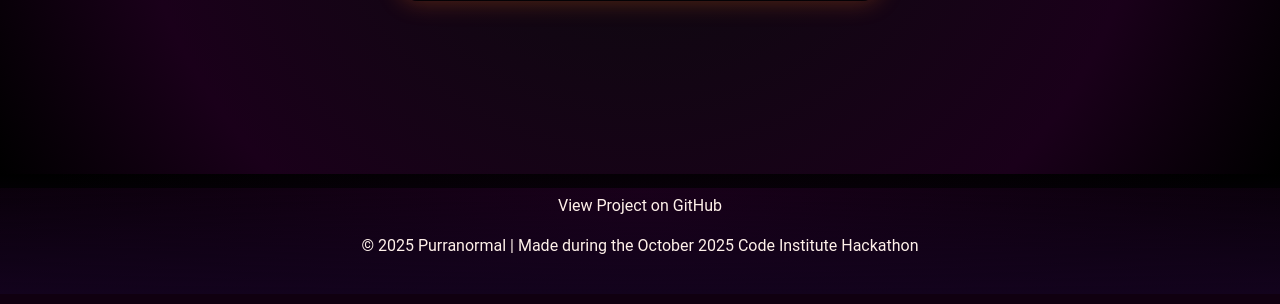
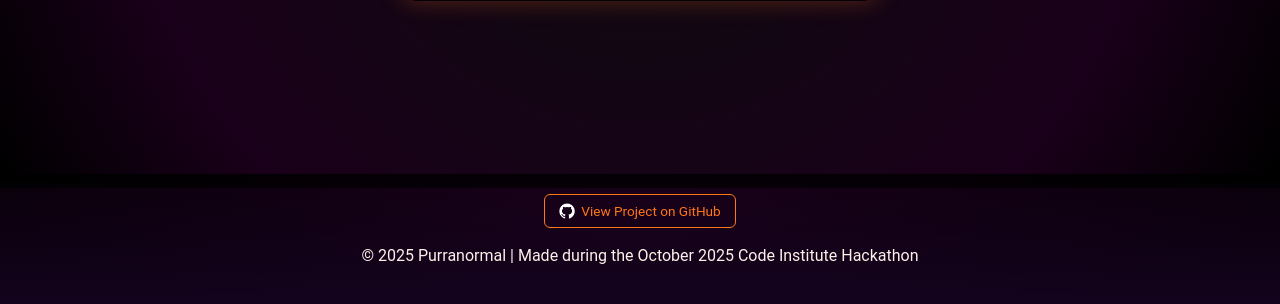
Before and after one commit to hannahro15/CI-Halloween-Hackathon-25, a Django app: page /accounts/password/reset/ in a window 1280 px wide. Shown: the part 612-916 px from the top of the page. Run offline with Django 4.2, Linux system fonts and the light colour scheme.

Commit message:
Update footer

```diff
--- a/static/css/styles.css
+++ b/static/css/styles.css
@@ -59,7 +59,7 @@ footer {
   width: 100%;
 }
 
-footer a {
+/* footer a {
   color: #fff1ea;
   text-decoration: none;
   transition: color 0.3s;
@@ -68,9 +68,37 @@ footer a {
 footer a:hover {
     text-decoration: underline;
     opacity: 0.9;
-}
+} */
 
 .footer-container {
   max-width: 1000px;
   margin: 0 auto;
 }
+
+.btn-github {
+  display: inline-flex;
+  align-items: center;
+  justify-content: center;
+  gap: 6px;
+  padding: 6px 14px;
+  font-size: 0.85rem;
+  border: 1px solid #ff7518;
+  color: #ff7518;
+  border-radius: 6px;
+  background-color: transparent;
+  transition: all 0.3s ease-in-out;
+  text-decoration: none;
+}
+
+.btn-github:hover {
+  background-color: #ff7518;
+  color: #000;
+  box-shadow: 0 0 12px #ff7518;
+  transform: scale(1.05);
+}
+
+.github-icon {
+  width: 16px;
+  height: 16px;
+  filter: brightness(0) invert(1);
+}
--- a/templates/footer.html
+++ b/templates/footer.html
@@ -2,7 +2,10 @@
 <footer>
     <div class="footer-container">
         <p>
-            <a href="https://github.com/hannahro15/CI-Halloween-Hackathon-25", target="_blank">
+            <a href="https://github.com/hannahro15/CI-Halloween-Hackathon-25",
+            target="_blank"
+            class = "btn-github">
+            <img src="{% static 'images/github-mark.png' %}" alt="GitHub Icon" class="github-icon">
                 View Project on GitHub
             </a>
         </p>
```
Also changed, not shown: static/images/github-mark.png (added).
